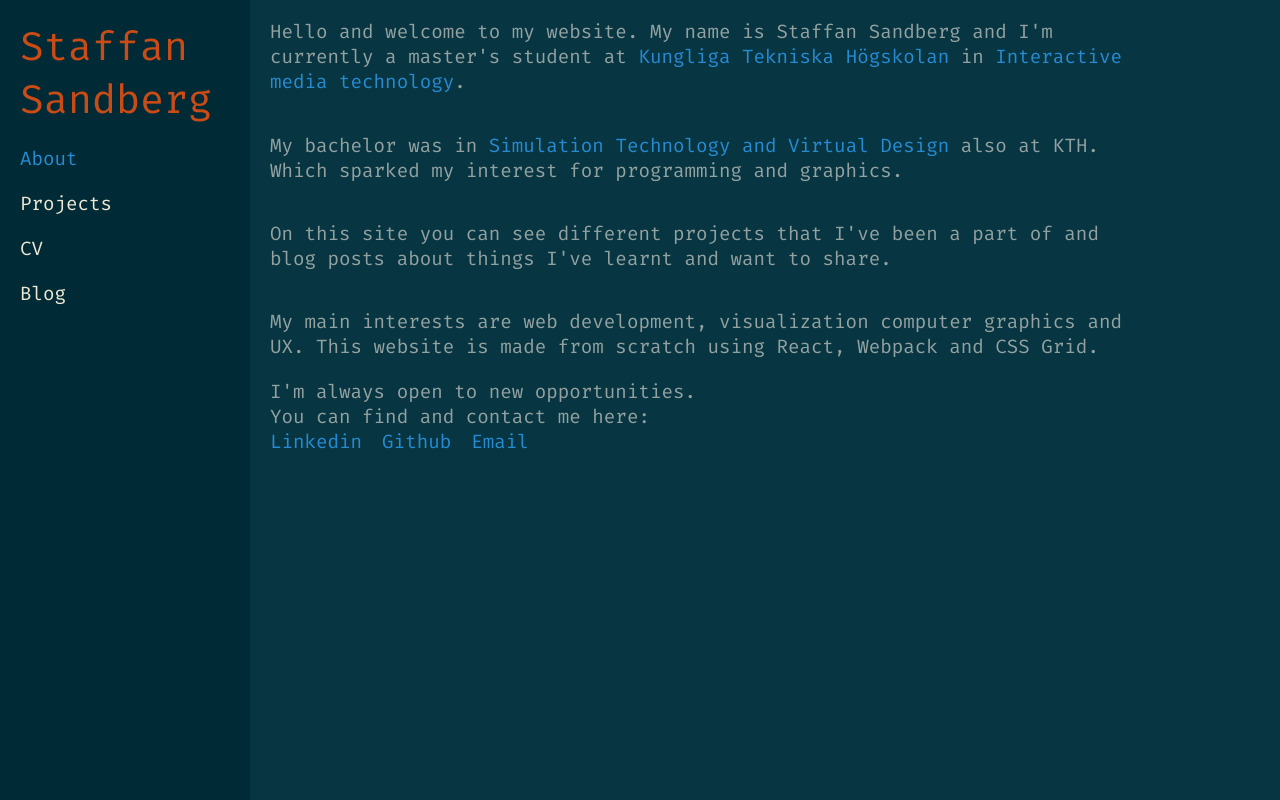
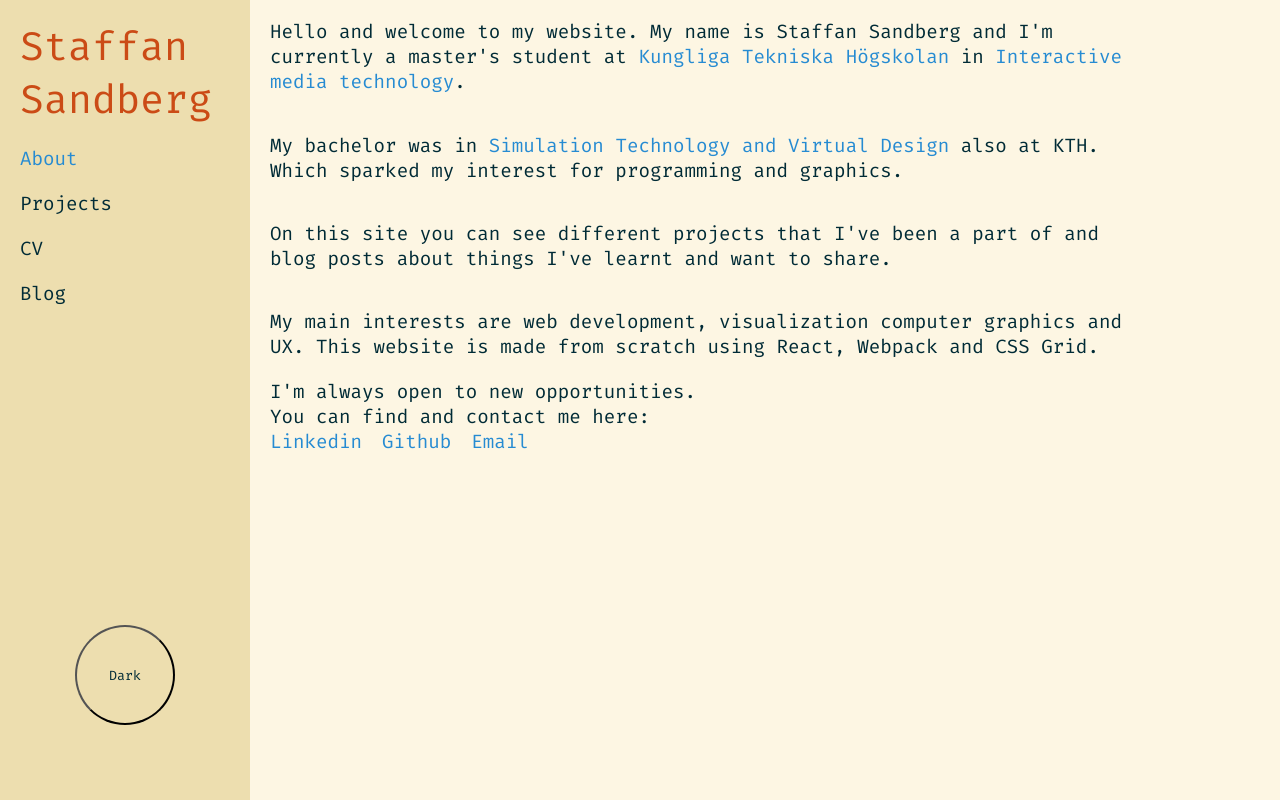
Before and after one commit to Sandsten/portfolio, a React app in the folder client/: page / in a window 1280 px wide. Built offline with nearby package versions, Linux system fonts and the light colour scheme.

Commit message:
Theme toggle button

```diff
--- a/client/src/components/Sidebar.js
+++ b/client/src/components/Sidebar.js
@@ -19,6 +19,8 @@ import {
 } from '../constants/colors';
 import { DESKTOP_XS } from '../constants/sizes';
 
+import { setTheme, toggleTheme } from '../redux/actions/appSettingsActions';
+
 const StyledSidebar = styled.div`
   grid-area: sidebar;
   padding: 10px;
@@ -26,15 +28,25 @@ const StyledSidebar = styled.div`
   position: sticky;
   top: 0;
   background-color: ${p => (p.theme === 'LIGHT' ? BASE2_SATURATED : BASE03)};
+  z-index: 100;
   /* color: ${p => (p.theme === 'LIGHT' ? 'black' : BASE1)}; */
+
+  display: grid;
+  grid-template-areas: "name options" "nav options";
+  grid-template-columns: 1fr auto;
 
   @media (min-width: ${DESKTOP_XS}) {
     height: 100vh;
     padding: 20px;
+    display: block;
+    /* grid-template-areas: "name"  "nav" "options";
+    grid-template-columns: 1fr;
+    grid-template-rows: auto auto auto; */
   }
 `;
 
 const Name = styled.div`
+  grid-area: name;
   font-size: 1.7em;
   margin-bottom: 5px;
   color: ${ORANGE};
@@ -72,20 +84,52 @@ const SidebarLink = styled(StyledLink)`
   }
 `;
 
+const Button = styled.button`
+  grid-area: options;
+  width: 70px;
+  height: 70px;
+  border-radius: 50%;
+
+  background-color: ${p => (p.theme === 'LIGHT' ? BASE2_SATURATED : BASE03)};
+  color: ${p => (p.theme === 'LIGHT' ? BASE03 : BASE2)};
+
+  @media (min-width: ${DESKTOP_XS}) {
+    position: absolute;
+    /* align-self: bottom; */
+    width: 100px;
+    height: 100px;
+    bottom: 75px;
+    left: 75px;
+  }
+`;
+
 const Sidebar = props => {
   const [urlPath, setUrlPath] = useState(null);
   const theme = useSelector(state => state.appSettings.theme);
   const dispatch = useDispatch();
 
   useEffect(() => {
+    var storedTheme = localStorage.getItem('theme');
+    if (!storedTheme) storedTheme = 'LIGHT';
+    dispatch(setTheme(storedTheme));
+    console.log('Called on mount!');
+  }, []);
+
+  useEffect(() => {
     setUrlPath(props.location.pathname);
+    if (theme) localStorage.setItem('theme', theme);
   });
 
-  console.log(theme);
+  const handleThemeToggle = () => {
+    dispatch(toggleTheme());
+  };
+
+  if (!theme) return null;
 
   return (
     <StyledSidebar theme={theme}>
       <Name>Staffan Sandberg</Name>
+      <span>
         <SidebarLink theme={theme} path={urlPath} to="/">
           About
         </SidebarLink>
@@ -98,6 +142,10 @@ const Sidebar = props => {
         <SidebarLink theme={theme} path={urlPath} to="/blog">
           Blog
         </SidebarLink>
+      </span>
+      <Button theme={theme} onClick={handleThemeToggle}>
+        {theme === 'LIGHT' ? 'Dark' : 'Light'}
+      </Button>
     </StyledSidebar>
   );
 };
--- a/client/src/pages/blog.js
+++ b/client/src/pages/blog.js
@@ -14,6 +14,8 @@ const StyledBlog = styled.div`
 const blog = () => {
   const theme = useSelector(state => state.appSettings.theme);
 
+  if (!theme) return null;
+
   return <StyledBlog theme={theme}>No blog posts at the moment</StyledBlog>;
 };
 
--- a/client/src/pages/cv.js
+++ b/client/src/pages/cv.js
@@ -16,7 +16,7 @@ const StyledCV = styled.div`
 
 const cv = () => {
   const theme = useSelector(state => state.appSettings.theme);
-
+  if (!theme) return null;
   return (
     <StyledCV theme={theme}>
       <div>At the moment my CV is only availabe through PDF</div>
--- a/client/src/pages/homePage.js
+++ b/client/src/pages/homePage.js
@@ -45,7 +45,7 @@ const Contact = styled.div`
 
 const homePage = () => {
   const theme = useSelector(state => state.appSettings.theme);
-
+  if (!theme) return null;
   return (
     <Wrapper theme={theme}>
       <StyledProjectPage>
--- a/client/src/pages/projectPage.js
+++ b/client/src/pages/projectPage.js
@@ -49,6 +49,7 @@ const projectPage = props => {
 
   if (project === undefined) return <Redirect to="/projects" />;
   if (!project) return 'Loading...';
+  if (!theme) return null;
 
   const website = project.website ? (
     <span>
--- a/client/src/pages/projects.js
+++ b/client/src/pages/projects.js
@@ -33,13 +33,9 @@ const Spacer = styled.div`
   height: 20px;
 `;
 
-//TODO: Get projects from database
-const renderProjects = () => {
-  return;
-};
-
 const projects = () => {
   const theme = useSelector(state => state.appSettings.theme);
+  if (!theme) return null;
   return (
     <StyledProjects theme={theme}>
       {PROJECTS.map(project => {
--- a/client/src/redux/actions/appSettingsActions.js
+++ b/client/src/redux/actions/appSettingsActions.js
@@ -4,3 +4,9 @@ export const setTheme = theme => {
     payload: theme
   };
 };
+
+export const toggleTheme = theme => {
+  return {
+    type: 'TOGGLE_THEME'
+  };
+};
--- a/client/src/redux/reducers/appSettingsReducer.js
+++ b/client/src/redux/reducers/appSettingsReducer.js
@@ -1,11 +1,13 @@
 const appDefaultState = {
-  theme: 'DARK'
+  theme: null
 };
 
 const reducer = (state = appDefaultState, action) => {
   switch (action.type) {
     case 'SET_THEME':
       return { ...state, theme: action.payload };
+    case 'TOGGLE_THEME':
+      return { ...state, theme: state.theme === 'LIGHT' ? 'DARK' : 'LIGHT' };
     default:
   }
   return state;
```
Lines whose indentation alone changed are shown as unchanged.
